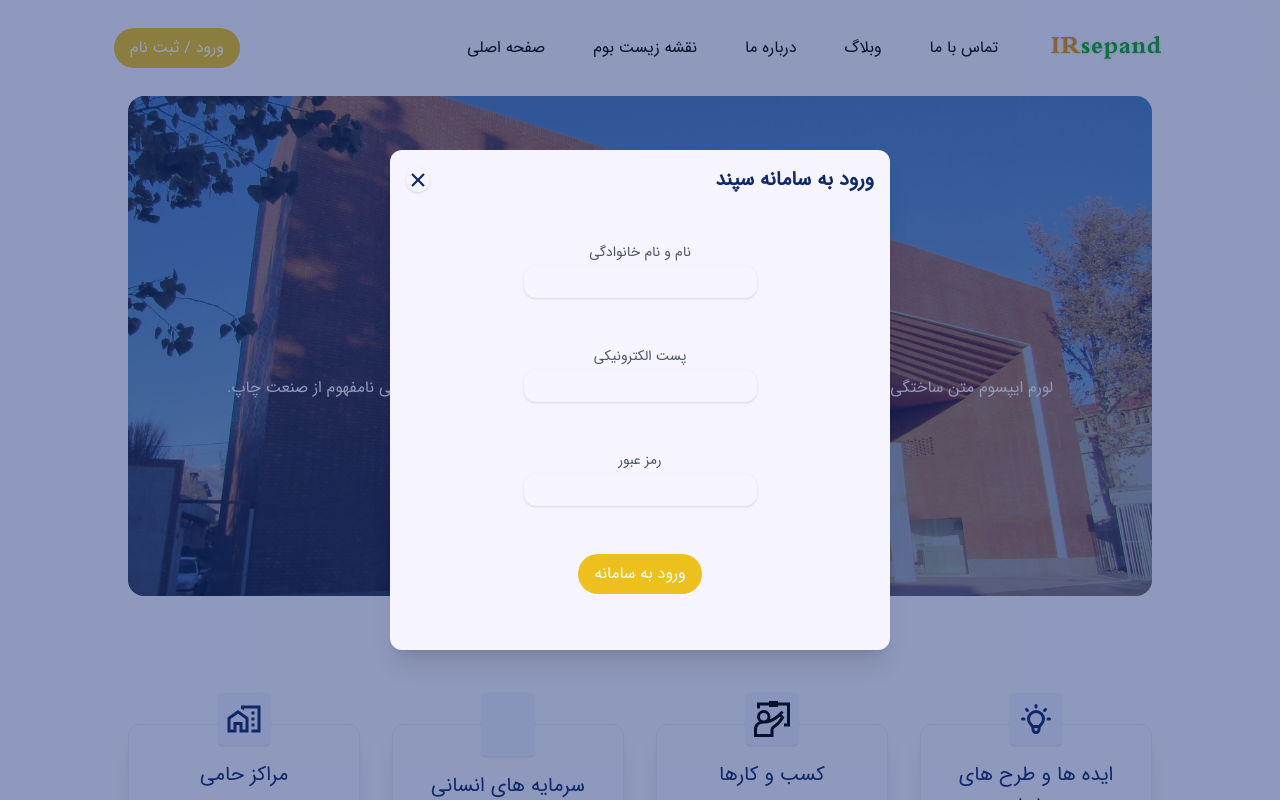
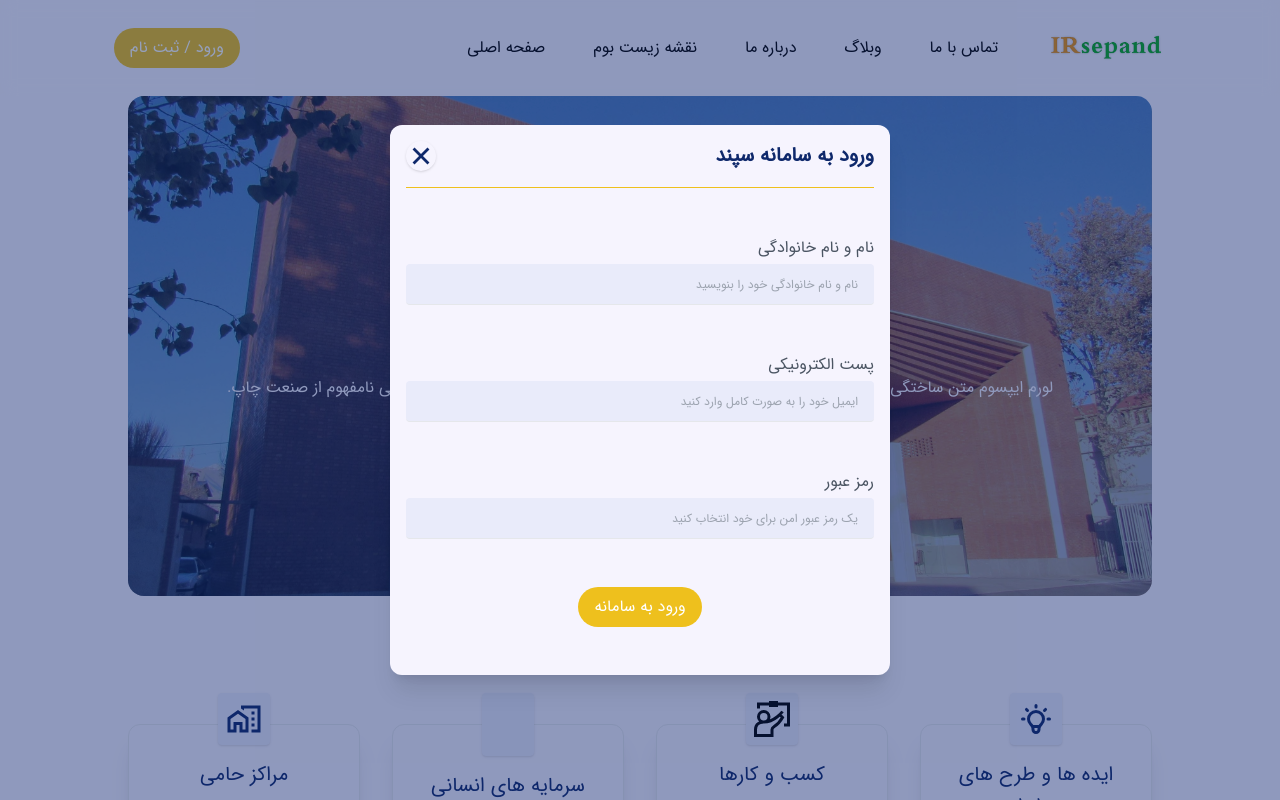
Before and after one commit to Niloofar-Palvaneh/sepand, a Next.js app: page / in a window 1280 px wide. Both pictures are taken after a click on the element "ورود / ثبت نام". Shown: the top 800 px of the page. Built offline with nearby package versions, Linux system fonts and the light colour scheme; some icons are missing.

Commit message:
change login form ui and i react-hook-form

```diff
--- a/package.json
+++ b/package.json
@@ -13,6 +13,7 @@
     "next": "14.0.4",
     "react": "^18",
     "react-dom": "^18",
+    "react-hook-form": "^7.49.2",
     "react-icons": "^4.12.0"
   },
   "devDependencies": {
--- a/src/components/ui/login.jsx
+++ b/src/components/ui/login.jsx
@@ -5,25 +5,28 @@ export default function Login({isOpenLoginModalHandler}) {
     return (
         <>
             <div className="w-full h-screen fixed top-0 bottom-0 z-50 absolute bg-[#0e286b71] flex items-center justify-center overflow-hidden">
-                <div className="w-[500px] sm:w-full sm:h-auto h-[500px] bg-Bsepa-100 absolute rounded-xl shadow-xl p-4">
-                    <div className="flex items-center justify-between font-bold text-Bsepa-300 text-xl mb-12">
-                        <IoCloseSharp onClick={isOpenLoginModalHandler} className="text-2xl shadow rounded-full cursor-pointer"/>
+                <div className="w-[500px] sm:w-full sm:h-auto h-[550px] bg-Bsepa-100 absolute rounded-xl shadow-xl p-4">
+                    <div className="flex items-center justify-between font-bold text-Bsepa-300 text-xl mb-12 w-full border-b border-b-Ysepa-100 pb-4">
+                        <IoCloseSharp onClick={isOpenLoginModalHandler} className="text-3xl shadow rounded-full cursor-pointer"/>
                         <h2>
                             ورود به سامانه سپند
                         </h2>
                     </div>
                     <form className="flex flex-col gap-12 mt-4 items-center">
-                        <div className="flex flex-col items-center gap-1">
-                            <label className="text-sm text-gray-600" htmlFor="name">نام و نام خانوادگی</label>
-                            <input className="bg-transparent shadow outline-none px-4 py-1 rounded-xl" type="text" name="name" />
+                        <div className="flex flex-col items-end w-full gap-1">
+                            <label className="text-md text-gray-600" htmlFor="name">نام و نام خانوادگی</label>
+                            <input className="bg-Bsepa-200 rounded border-b w-full outline-none px-4 py-2 placeholder:text-[12px] text-end"
+                             placeholder="نام و نام خانوادگی خود را بنویسید" type="text" name="name" />
                         </div>
-                        <div className="flex flex-col items-center gap-1">
-                            <label className="text-sm text-gray-600" htmlFor="email">پست الکترونیکی</label>
-                            <input className="bg-transparent shadow outline-none px-4 py-1 rounded-xl" type="text" name="email" />
+                        <div className="flex flex-col items-end w-full gap-1">
+                            <label className="text-md text-gray-600" htmlFor="name">پست الکترونیکی</label>
+                            <input className="bg-Bsepa-200 rounded border-b w-full outline-none px-4 py-2 placeholder:text-[12px] text-end"
+                             placeholder="ایمیل خود را به صورت کامل وارد کنید" type="text" name="name" />
                         </div>
-                        <div className="flex flex-col items-center gap-1">
-                            <label className="text-sm text-gray-600" htmlFor="pass">رمز عبور</label>
-                            <input className="bg-transparent shadow outline-none px-4 py-1 rounded-xl" type="text" name="pass" />
+                        <div className="flex flex-col items-end w-full gap-1">
+                            <label className="text-md text-gray-600" htmlFor="name">رمز عبور</label>
+                            <input className="bg-Bsepa-200 rounded border-b w-full outline-none px-4 py-2 placeholder:text-[12px] text-end"
+                             placeholder="یک رمز عبور امن برای خود انتخاب کنید" type="text" name="name" />
                         </div>
                         <Button title={"ورود به سامانه"} href={"#"} />
                     </form>
```
Also changed, not shown: 1 other file (tests, documents, lock files or other folders).
